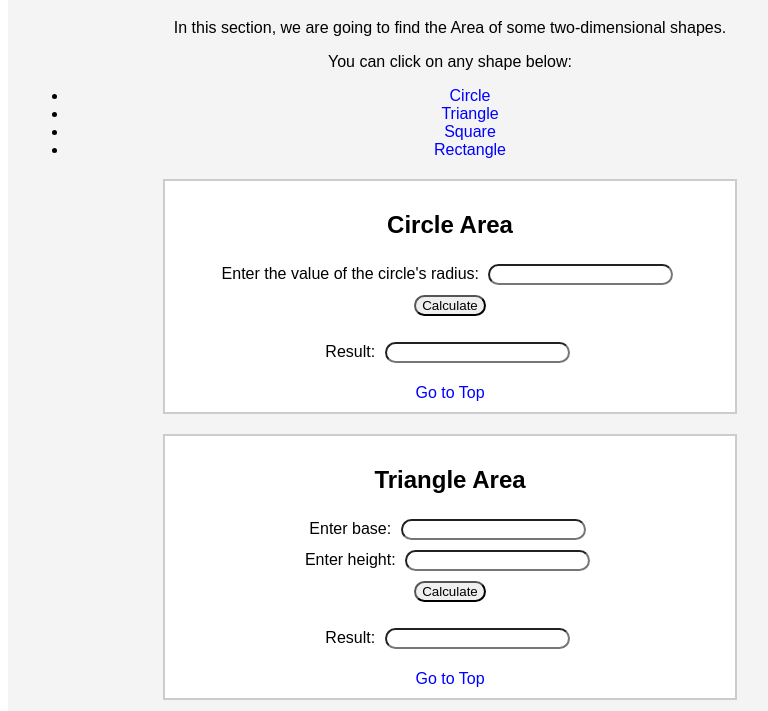
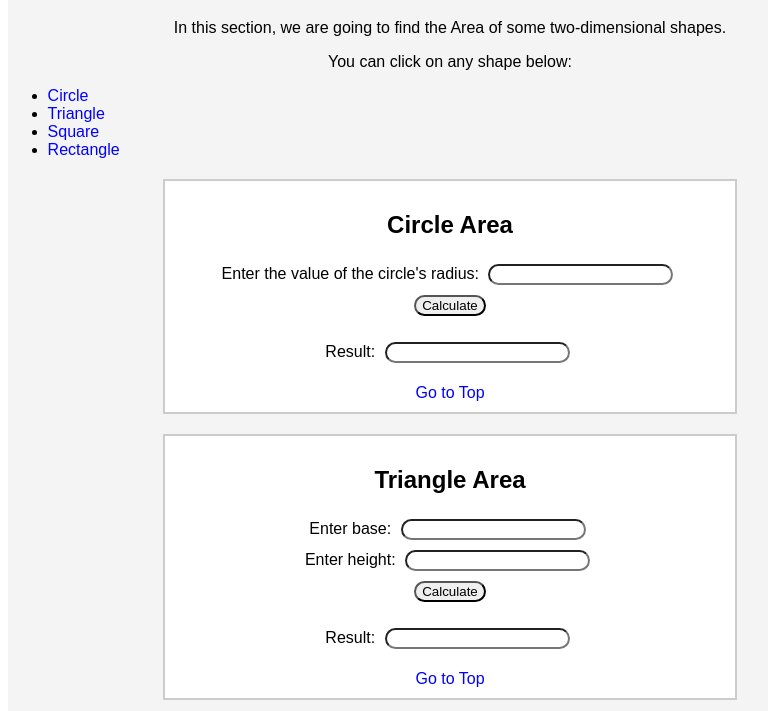
Before and after one commit to giria7397562/GroupProject, a plain HTML site: page index.html in a window 1280 px wide. Shown: the part 89-800 px from the top of the page, without its empty margins (190-958 px from the left). Drawn offline with Linux system fonts and the light colour scheme.

Commit message:
fixed a little bit of css

```diff
--- a/index.html
+++ b/index.html
@@ -41,6 +41,13 @@
             text-decoration: none;
             color: blue;
         }
+        ul {
+    text-align: left;
+    width: fit-content;
+    margin: 0 auto 0 20px;
+    padding: 0;
+}
+
     </style>
 </head>
 <body>
```
